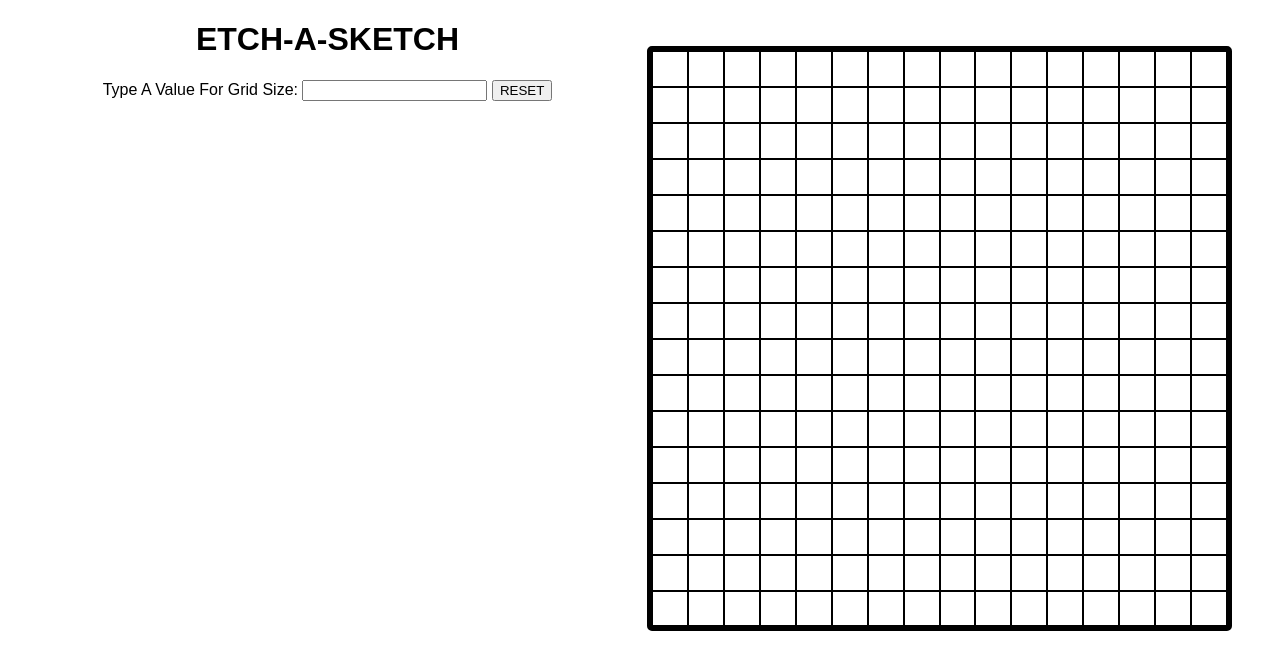
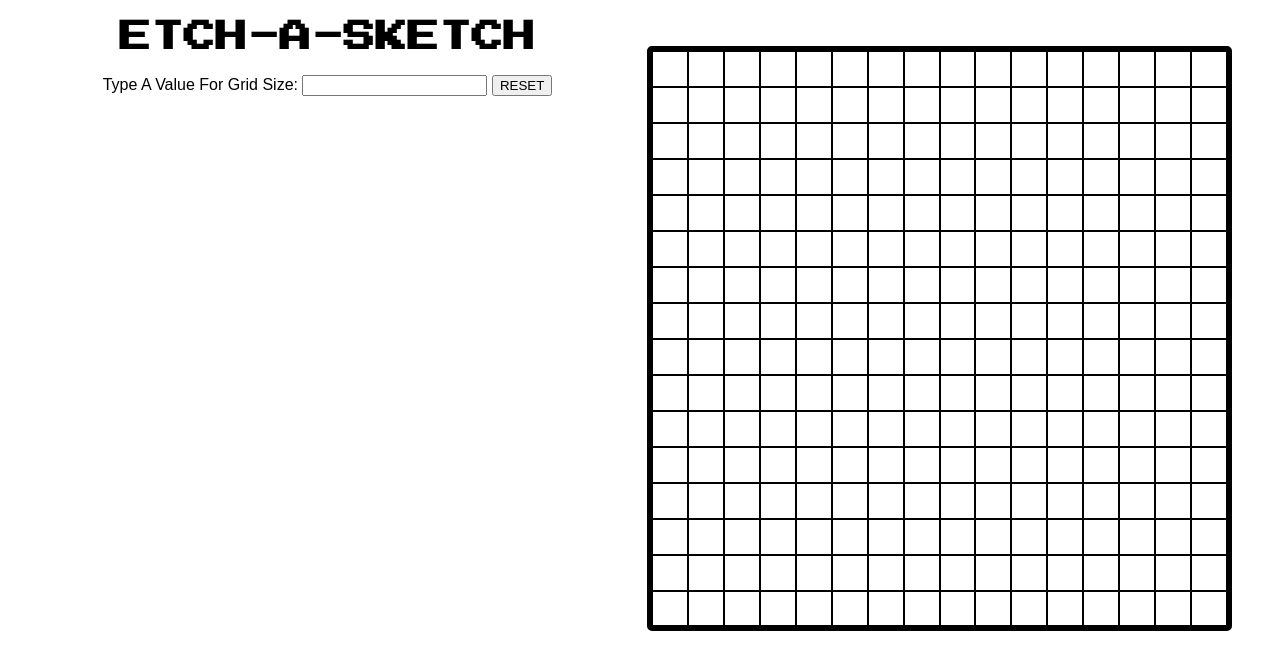
Before and after one commit to CrystalKSTW/EtchASketch, a plain HTML site: page index.html in a window 1280 px wide. Drawn offline with Linux system fonts and the light colour scheme.

Commit message:
Press Start 2 P font has been added

```diff
--- a/style.css
+++ b/style.css
@@ -1,6 +1,12 @@
+@import url('https://fonts.googleapis.com/css2?family=Press+Start+2P&display=swap');
+
 html {
     text-align: center;
     font-family: sans-serif;
+  }
+
+  h1 {
+    font-family: 'Press Start 2P', cursive;
   }
 
   .right {
```
